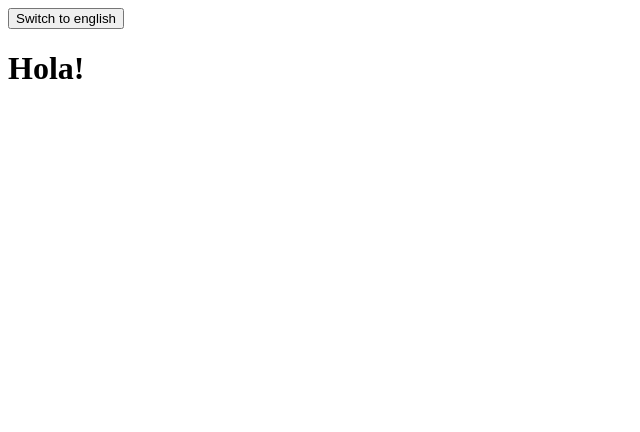
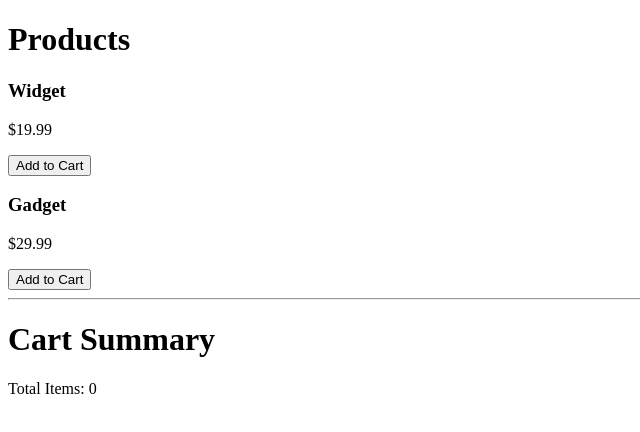
Before and after one commit to abdullahi911/dugsiiye-react-projects, a React (Vite) app: page / in a window 1280 px wide. Shown: the top 432 px of the page, without its empty margins (0-640 px from the left). Built offline with nearby package versions, Linux system fonts and the light colour scheme.

Commit message:
submitting 15

```diff
--- a/src/App.jsx
+++ b/src/App.jsx
@@ -1,31 +1,54 @@
 import { useState } from "react";
-import Languagecontext from "./Languagepr";
-import { Languagech } from "./Languagech";
+import Cardcontext from "./cardcon";
 
 function App() {
 
-  const [language, setLanguage] = useState("spanish");
+  const products = [
+    { id: 1, name: "Widget", price: 19.99 },
+    { id: 2, name: "Gadget", price: 29.99 }
+  ];
 
-  const changeLanguage = () => {
-    setLanguage((prev) =>
-      prev === "spanish" ? "english" : "spanish"
-    );
+  const [cart, setCart] = useState([]);
+
+  const addToCart = (product) => {
+    setCart((prev) => [...prev, product]);
+  };
+
+  const removeFromCart = (index) => {
+    setCart((prev) => prev.filter((_, i) => i !== index));
   };
 
   return (
-    <Languagecontext.Provider value={language}>
+    <Cardcontext.Provider value={{ cart, addToCart, removeFromCart }}>
 
-      <button onClick={changeLanguage}>
-        Switch to {language === "spanish" ? "english" : "spanish"}
-      </button>
+      <h1>Products</h1>
 
-      <h1>
-        {language === "spanish" ? "Hola!" : "Hello!"}
-      </h1>
+      {products.map((product) => (
+        <div key={product.id}>
+          <h3>{product.name}</h3>
+          <p>${product.price}</p>
+          <button onClick={() => addToCart(product)}>
+            Add to Cart
+          </button>
+        </div>
+      ))}
 
+      <hr />
 
+      <h1>Cart Summary</h1>
 
-    </Languagecontext.Provider>
+      <p>Total Items: {cart.length}</p>
+
+      {cart.map((item, index) => (
+        <div key={index}>
+          {item.name} - ${item.price}
+          <button onClick={() => removeFromCart(index)}>
+            Delete
+          </button>
+        </div>
+      ))}
+
+    </Cardcontext.Provider>
   );
 }
 
--- /dev/null
+++ b/src/cardcon.js
@@ -0,0 +1,5 @@
+import { createContext } from "react";
+
+const Cardcontext = createContext();
+
+export default Cardcontext;
```
Also changed, not shown: exercise images/exercise15.png (added).
